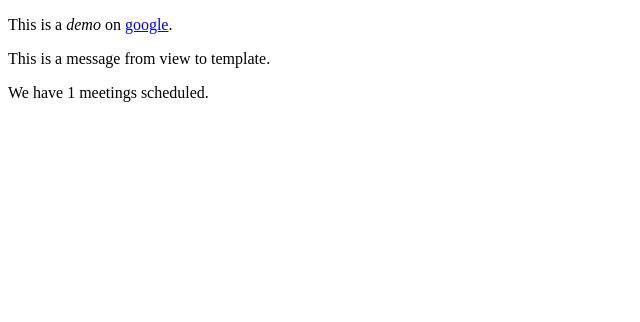
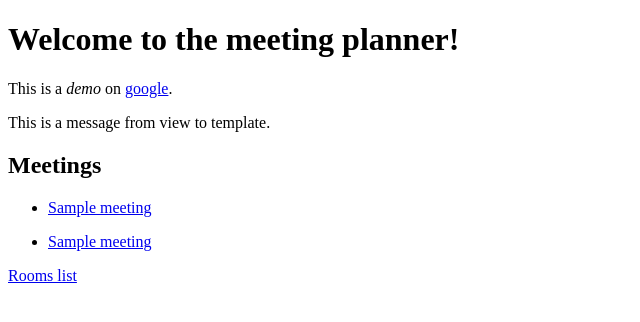
Before and after one commit to 26huang/django_getting_started, a Django app: page / in a window 1280 px wide. Shown: the top 322 px of the page, without its empty margins (0-640 px from the left). Run offline with Django 3.2, Linux system fonts and the light colour scheme; tables that the repository leaves empty hold one stand-in row (values such as "Sample post").

Commit message:
added urls for all apps

```diff
--- a/meeting_planner/meeting_planner/urls.py
+++ b/meeting_planner/meeting_planner/urls.py
@@ -14,12 +14,11 @@ Including another URLconf
     2. Add a URL to urlpatterns:  path('blog/', include('blog.urls'))
 """
 from django.contrib import admin
-from django.urls import path
-from website.views import welcome, date, about
+from django.urls import path, include
+
 
 urlpatterns = [
     path('admin/', admin.site.urls),
-    path('', welcome),
-    path('date', date),
-    path('about', about)
+    path('', include('website.urls')),
+    path('meetings/', include('meetings.urls')),
 ]
--- /dev/null
+++ b/meeting_planner/meetings/urls.py
@@ -0,0 +1,7 @@
+from django.urls import path
+from . import views
+
+urlpatterns = [
+    path('<int:id>', views.detail, name='detail'),
+    path('rooms', views.rooms, name='rooms')
+]
--- a/meeting_planner/website/templates/website/welcome.html
+++ b/meeting_planner/website/templates/website/welcome.html
@@ -5,14 +5,37 @@
     <title>Welcome!</title>
 </head>
 <body>
+    <h1>Welcome to the meeting planner!</h1>
     <p>
         This is a <em>demo</em> on <a href="https://www.google.com"> google</a>.
     </p>
     <p>
         {{message}}
     </p>
-    <p>
-        We have {{num_meetings}} meetings scheduled.
-    </p>
+    <h2>Meetings</h2>
+    <ul>
+        {% for meeting in meetings %}
+            <li>
+                <a href="/meetings/{{meeting.id}}">
+                    {{meeting.title}}
+                </a>
+            </li>
+        {% endfor %}
+    </ul>
+
+    <ul>
+        {% for meeting in meetings %}
+        <li>
+            <a href="{% url 'detail' meeting.id %}">
+                {{meeting.title}}
+            </a>
+        </li>
+        {% endfor %}
+    </ul>
+    <a href="{% url 'rooms' %}">
+        Rooms list
+    </a>
+
+
 </body>
 </html>
--- /dev/null
+++ b/meeting_planner/website/urls.py
@@ -0,0 +1,8 @@
+from django.urls import path
+from . import views
+
+urlpatterns = [
+    path('', views.welcome, name='welcome'),
+    path('date', views.date),
+    path('about', views.about),
+]
--- a/meeting_planner/website/views.py
+++ b/meeting_planner/website/views.py
@@ -8,7 +8,8 @@ from meetings.models import Meeting
 def welcome(request):
     # return HttpResponse("Welcome to the meeting planner.")
     return render(request, "website/welcome.html",
-                  {"message": "This is a message from view to template.", "num_meetings": Meeting.objects.count()})
+                  {"message": "This is a message from view to template.",
+                   "meetings": Meeting.objects.all()})
 
 def date(request):
     return HttpResponse("This page was served at " + str(datetime.now()))
```
Also changed, not shown: meeting_planner/meetings/templates/meetings/detail.html (added, +14 -0 lines), meeting_planner/meetings/templates/meetings/rooms_info.html (added, +17 -0 lines), meeting_planner/meetings/views.py (+10 -1 lines), 2 other files.
